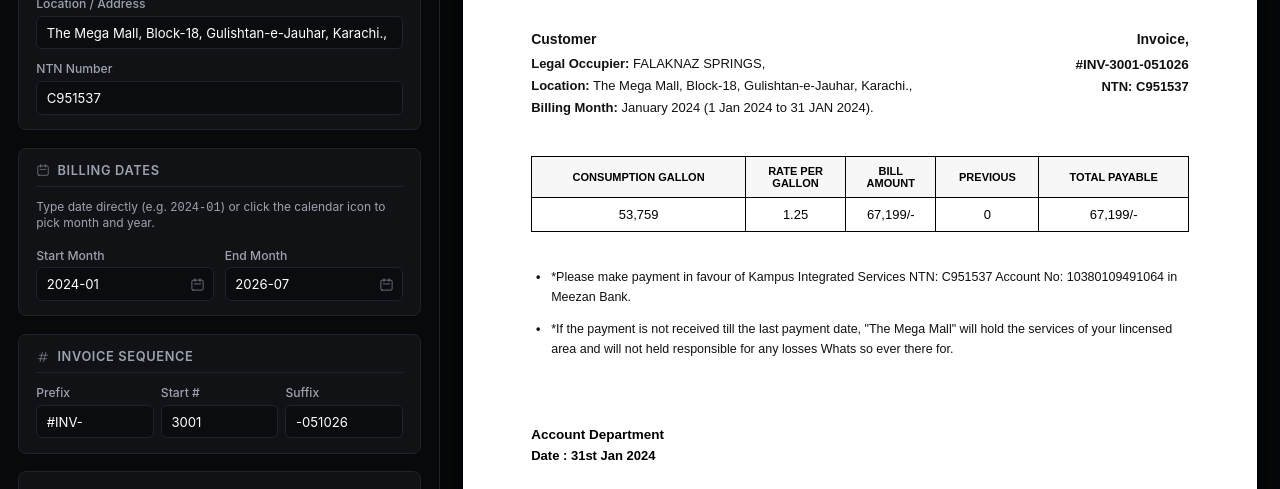
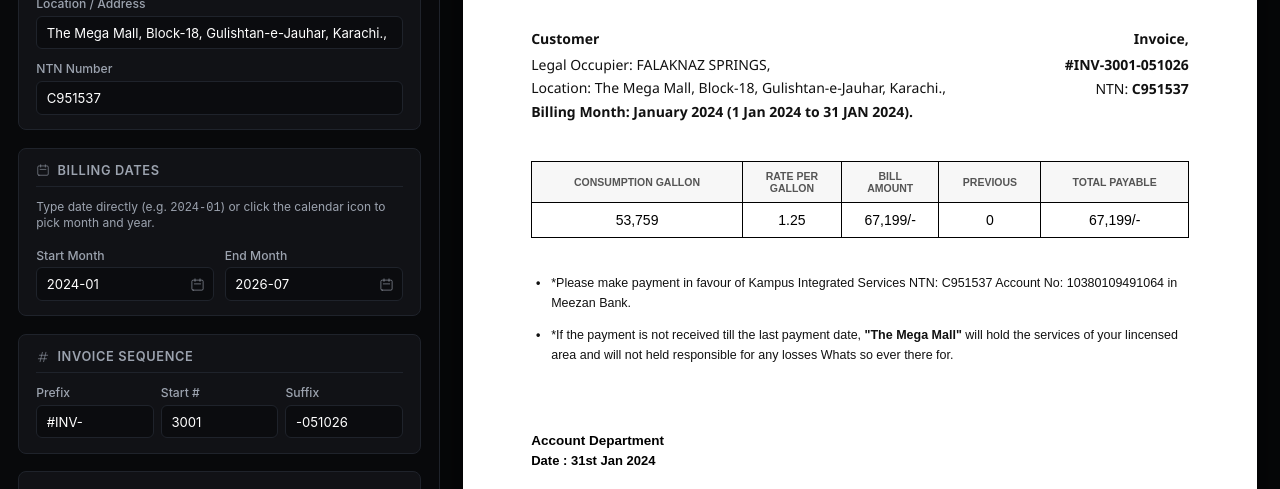
Before and after one commit to Vulkan-dev/for-kampus, a website: page public/index.html in a window 1280 px wide. Shown: the part 311-800 px from the top of the page. Drawn offline with Linux system fonts and the light colour scheme.

Commit message:
Fix typography: match exact bold styles from reference PDF (Billing Month line bold, NTN bold, The Mega Mall bold, Segoe UI font)

```diff
--- a/public/app.js
+++ b/public/app.js
@@ -260,35 +260,35 @@ function renderInvoiceSheet(inv) {
       <div class="inv-meta-grid">
         <div class="inv-customer-col">
           <div class="heading">Customer</div>
-          <div class="line"><span class="label">Legal Occupier:</span> ${appState.occupier}</div>
-          <div class="line"><span class="label">Location:</span> ${appState.location}</div>
-          <div class="line"><span class="label">Billing Month:</span> ${inv.billingPeriod}</div>
+          <div class="line">Legal Occupier: ${appState.occupier}</div>
+          <div class="line">Location: ${appState.location}</div>
+          <div class="line line-billing-month">Billing Month: ${inv.billingPeriod}</div>
         </div>
         <div class="inv-number-col">
           <div class="title">Invoice,</div>
           <div class="number">${inv.invoiceNumber}</div>
-          <div class="ntn">NTN: ${appState.ntn}</div>
+          <div class="ntn">NTN: <strong style="font-weight:700;">${appState.ntn}</strong></div>
         </div>
       </div>
 
       <!-- Billing Table with SOLID, GUARANTEED VISIBLE GRIDS -->
       <table class="inv-table" style="width:100% !important; border-collapse:collapse !important; border:1.5px solid #000000 !important; margin-bottom:2.2rem;">
         <thead>
-          <tr style="background-color:#f7f7f7 !important;">
-            <th style="border:1.5px solid #000000 !important; padding:8px 6px !important; font-size:11px !important; font-weight:700 !important; text-align:center !important; color:#000000 !important;">CONSUMPTION GALLON</th>
-            <th style="border:1.5px solid #000000 !important; padding:8px 6px !important; font-size:11px !important; font-weight:700 !important; text-align:center !important; color:#000000 !important;">RATE PER<br>GALLON</th>
-            <th style="border:1.5px solid #000000 !important; padding:8px 6px !important; font-size:11px !important; font-weight:700 !important; text-align:center !important; color:#000000 !important;">BILL<br>AMOUNT</th>
-            <th style="border:1.5px solid #000000 !important; padding:8px 6px !important; font-size:11px !important; font-weight:700 !important; text-align:center !important; color:#000000 !important;">PREVIOUS</th>
-            <th style="border:1.5px solid #000000 !important; padding:8px 6px !important; font-size:11px !important; font-weight:700 !important; text-align:center !important; color:#000000 !important;">TOTAL PAYABLE</th>
+          <tr style="background-color:#fafafa !important;">
+            <th style="border:1.5px solid #000000 !important; padding:8px 6px !important; font-size:10.5px !important; font-weight:600 !important; text-align:center !important; color:#555555 !important;">CONSUMPTION GALLON</th>
+            <th style="border:1.5px solid #000000 !important; padding:8px 6px !important; font-size:10.5px !important; font-weight:600 !important; text-align:center !important; color:#555555 !important;">RATE PER<br>GALLON</th>
+            <th style="border:1.5px solid #000000 !important; padding:8px 6px !important; font-size:10.5px !important; font-weight:600 !important; text-align:center !important; color:#555555 !important;">BILL<br>AMOUNT</th>
+            <th style="border:1.5px solid #000000 !important; padding:8px 6px !important; font-size:10.5px !important; font-weight:600 !important; text-align:center !important; color:#555555 !important;">PREVIOUS</th>
+            <th style="border:1.5px solid #000000 !important; padding:8px 6px !important; font-size:10.5px !important; font-weight:600 !important; text-align:center !important; color:#555555 !important;">TOTAL PAYABLE</th>
           </tr>
         </thead>
         <tbody>
           <tr>
-            <td style="border:1.5px solid #000000 !important; padding:9px 6px !important; font-size:13px !important; font-weight:500 !important; text-align:center !important; color:#000000 !important;">${formatNumber(inv.gallons)}</td>
-            <td style="border:1.5px solid #000000 !important; padding:9px 6px !important; font-size:13px !important; font-weight:500 !important; text-align:center !important; color:#000000 !important;">${Number(inv.rate).toFixed(2)}</td>
-            <td style="border:1.5px solid #000000 !important; padding:9px 6px !important; font-size:13px !important; font-weight:500 !important; text-align:center !important; color:#000000 !important;">${formatNumber(inv.billAmount)}/-</td>
-            <td style="border:1.5px solid #000000 !important; padding:9px 6px !important; font-size:13px !important; font-weight:500 !important; text-align:center !important; color:#000000 !important;">${inv.previous === 0 ? "0" : formatNumber(inv.previous) + "/-"}</td>
-            <td style="border:1.5px solid #000000 !important; padding:9px 6px !important; font-size:13px !important; font-weight:500 !important; text-align:center !important; color:#000000 !important;">${formatNumber(inv.totalPayable)}/-</td>
+            <td style="border:1.5px solid #000000 !important; padding:9px 6px !important; font-size:14px !important; font-weight:400 !important; text-align:center !important; color:#000000 !important;">${formatNumber(inv.gallons)}</td>
+            <td style="border:1.5px solid #000000 !important; padding:9px 6px !important; font-size:14px !important; font-weight:400 !important; text-align:center !important; color:#000000 !important;">${Number(inv.rate).toFixed(2)}</td>
+            <td style="border:1.5px solid #000000 !important; padding:9px 6px !important; font-size:14px !important; font-weight:400 !important; text-align:center !important; color:#000000 !important;">${formatNumber(inv.billAmount)}/-</td>
+            <td style="border:1.5px solid #000000 !important; padding:9px 6px !important; font-size:14px !important; font-weight:400 !important; text-align:center !important; color:#000000 !important;">${inv.previous === 0 ? "0" : formatNumber(inv.previous) + "/-"}</td>
+            <td style="border:1.5px solid #000000 !important; padding:9px 6px !important; font-size:14px !important; font-weight:400 !important; text-align:center !important; color:#000000 !important;">${formatNumber(inv.totalPayable)}/-</td>
           </tr>
         </tbody>
       </table>
@@ -297,14 +297,14 @@ function renderInvoiceSheet(inv) {
       <div class="inv-notices">
         <ul>
           <li>*Please make payment in favour of Kampus Integrated Services NTN: C951537 Account No: 10380109491064 in Meezan Bank.</li>
-          <li>*If the payment is not received till the last payment date, "The Mega Mall" will hold the services of your lincensed area and will not held responsible for any losses Whats so ever there for.</li>
+          <li>*If the payment is not received till the last payment date, <strong style="font-weight:700;">"The Mega Mall"</strong> will hold the services of your lincensed area and will not held responsible for any losses Whats so ever there for.</li>
         </ul>
       </div>
 
       <!-- Signoff -->
       <div class="inv-signoff">
-        <div class="dept">Account Department</div>
-        <div class="date">Date : ${inv.issueDate}</div>
+        <div class="dept" style="font-weight:700;">Account Department</div>
+        <div class="date" style="font-weight:700;">Date : ${inv.issueDate}</div>
       </div>
 
       <!-- Footer Address -->
--- a/public/style.css
+++ b/public/style.css
@@ -932,8 +932,9 @@ input:checked + .slider:before {
   grid-template-columns: 1fr 210px;
   gap: 1.5rem;
   margin-bottom: 2.2rem;
-  font-size: 13px;
+  font-size: 14px;
   line-height: 1.45;
+  font-family: 'Segoe UI', Arial, sans-serif;
 }
 
 .inv-customer-col {
@@ -941,22 +942,25 @@ input:checked + .slider:before {
 }
 
 .inv-customer-col .heading {
-  font-weight: 800;
+  font-weight: 700;
   font-size: 14px;
   margin-bottom: 0.35rem;
 }
 
 .inv-customer-col .line {
   margin-bottom: 0.2rem;
+  font-weight: 400;
 }
 
-.inv-customer-col .label {
-  font-weight: 600;
+/* Entire Billing Month line is bold! */
+.inv-customer-col .line-billing-month {
+  font-weight: 700 !important;
 }
 
 .inv-number-col {
   text-align: right;
   color: #111111;
+  font-size: 14px;
 }
 
 .inv-number-col .title {
@@ -966,14 +970,14 @@ input:checked + .slider:before {
 }
 
 .inv-number-col .number {
-  font-weight: 800;
-  font-size: 13.5px;
+  font-weight: 700;
+  font-size: 14px;
   margin-bottom: 0.25rem;
 }
 
 .inv-number-col .ntn {
-  font-weight: 700;
-  font-size: 13px;
+  font-weight: 400;
+  font-size: 14px;
 }
 
 /* Invoice Table with SOLID, GUARANTEED VISIBLE GRIDS */
```
Also changed, not shown: server.js (+20 -17 lines).
